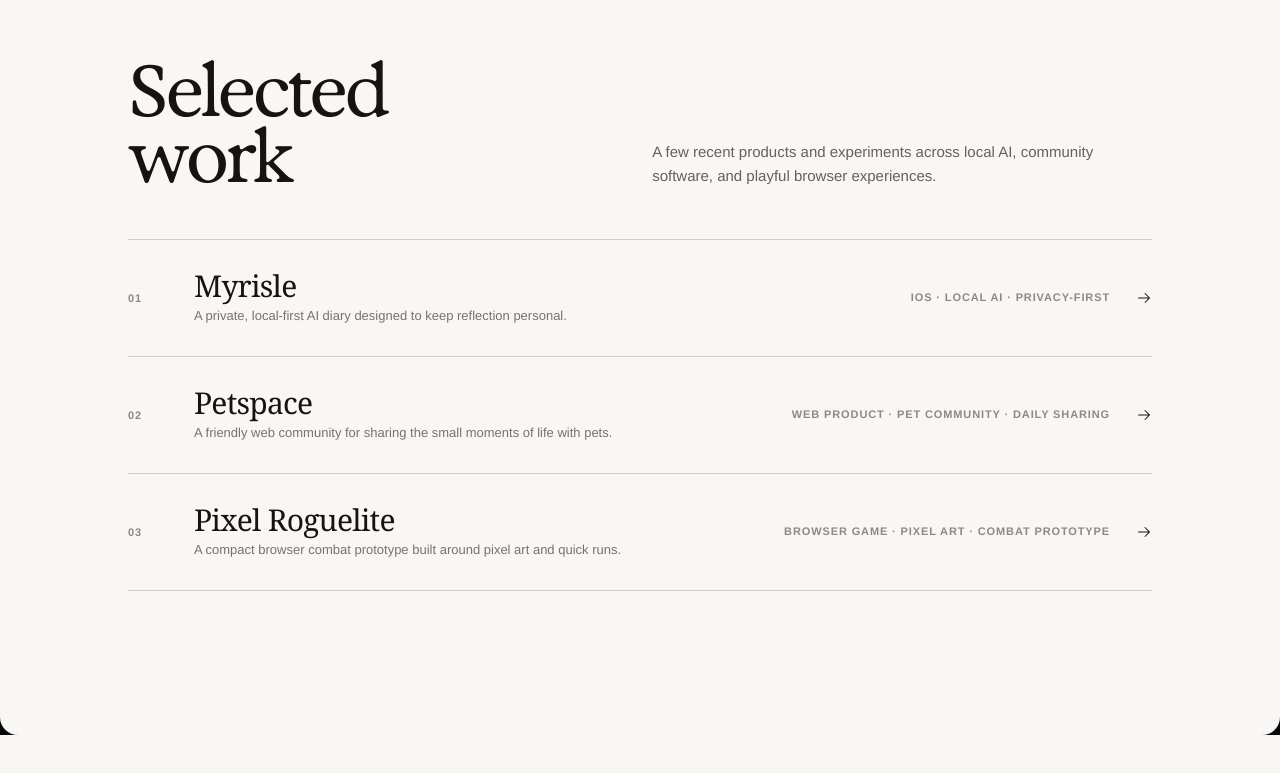
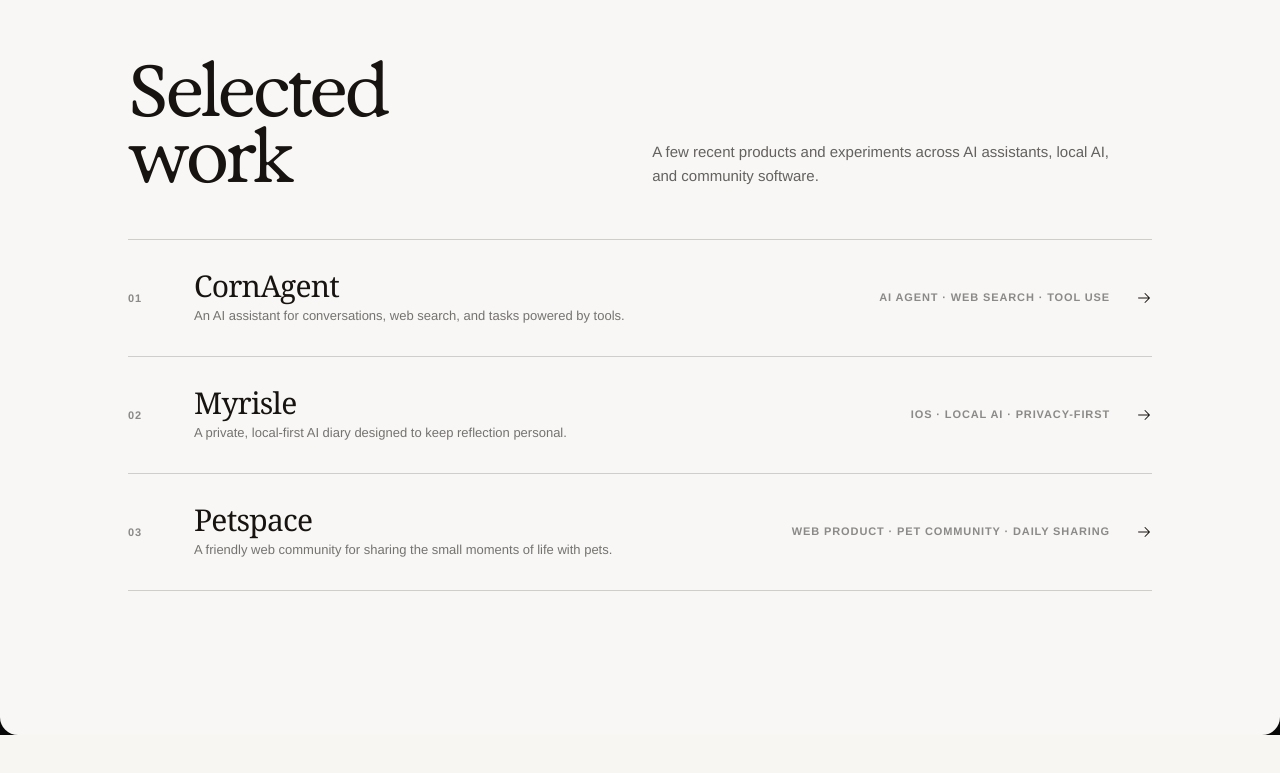
Before and after one commit to XiaoTongYuCode/xiaotongyu.com, a Next.js app: page /work in a window 1280 px wide. Shown: the part 101-874 px from the top of the page. Built offline with nearby package versions, Linux system fonts and the light colour scheme.

Commit message:
更新作品列表，将 CornAgent 置于首位

```diff
--- a/app/_i18n/locales/en-US.ts
+++ b/app/_i18n/locales/en-US.ts
@@ -46,7 +46,7 @@ export const enUS: LocaleMessages = {
       paragraphs: [
         "I am Xiaotong Yu (Chinese name: 肖彤宇), also known online as XiaoTongYu. xiaotongyu.com is my personal space on the web—a place for product practice, AI experiments, engineering work, and an ongoing exploration of interface and interaction.",
         "I like turning early ideas into products people can actually use. From information structure and interaction feedback to maintainable implementation, I try to make each step clear, dependable, and grounded in real tasks.",
-        "Recent work includes Myrisle, a privacy-first local AI diary; Petspace, a pet community built around everyday sharing; and Pixel Roguelite, a pixel-art browser combat prototype.",
+        "Recent work includes CornAgent, an AI assistant for conversations, search, and tool-based tasks; Myrisle, a privacy-first local AI diary; and Petspace, a pet community built around everyday sharing.",
         "In AI applications, I care about how models connect with retrieval, tools, and human review to become workflows people want to return to—not just polished one-off demos.",
       ],
       closing: "New work, experiments, and engineering notes will keep growing here.",
@@ -55,9 +55,16 @@ export const enUS: LocaleMessages = {
     work: {
       heading: "Selected work",
       intro:
-        "A few recent products and experiments across local AI, community software, and playful browser experiences.",
+        "A few recent products and experiments across AI assistants, local AI, and community software.",
       itemAria: "Open project",
       items: [
+        {
+          title: "CornAgent",
+          description:
+            "An AI assistant for conversations, web search, and tasks powered by tools.",
+          kind: "AI agent · Web search · Tool use",
+          url: "https://cornagent.xiaotongyu.com/chat",
+        },
         {
           title: "Myrisle",
           description:
@@ -71,13 +78,6 @@ export const enUS: LocaleMessages = {
             "A friendly web community for sharing the small moments of life with pets.",
           kind: "Web product · Pet community · Daily sharing",
           url: "https://petspace.xiaotongyu.com/",
-        },
-        {
-          title: "Pixel Roguelite",
-          description:
-            "A compact browser combat prototype built around pixel art and quick runs.",
-          kind: "Browser game · Pixel art · Combat prototype",
-          url: "https://pixel-roguelite.vercel.app/",
         },
       ],
     },
--- a/app/_i18n/locales/zh-CN.ts
+++ b/app/_i18n/locales/zh-CN.ts
@@ -45,7 +45,7 @@ export const zhCN: LocaleMessages = {
       paragraphs: [
         "我是肖彤宇，英文名 Xiaotong Yu，常用网络名称 XiaoTongYu。xiaotongyu.com 是我在互联网上的一块个人空间，用来整理产品实践、AI 实验、工程作品，以及我对界面与交互的持续探索。",
         "我喜欢把早期想法变成真正能使用的产品：从信息结构、交互反馈到可维护实现，尽量让每一步都清楚、可靠，并服务于实际任务。",
-        "最近的作品包括 Myrisle——隐私优先的本地 AI 日记，Petspace——围绕日常分享的宠物社区，以及 Pixel Roguelite——一款像素风浏览器战斗原型。",
+        "最近的作品包括 CornAgent——支持对话、搜索与工具调用的 AI 助手，Myrisle——隐私优先的本地 AI 日记，以及 Petspace——围绕日常分享的宠物社区。",
         "在 AI 应用里，我更关心模型如何与检索、工具和人工复核连接起来，最终成为人们愿意反复使用的工作流，而不只是一次漂亮的演示。",
       ],
       closing: "新的作品、实验与工程笔记还会继续长出来。",
@@ -54,9 +54,16 @@ export const zhCN: LocaleMessages = {
     work: {
       heading: "精选作品",
       intro:
-        "近期围绕本地 AI、社区产品与浏览器体验完成的几个项目与实验。",
+        "近期围绕 AI 助手、本地 AI 与社区产品完成的几个项目与实验。",
       itemAria: "打开项目",
       items: [
+        {
+          title: "CornAgent",
+          description:
+            "一个支持对话、联网搜索与工具调用的 AI 助手，让想法逐步变成结果。",
+          kind: "AI 智能体 · 联网搜索 · 工具调用",
+          url: "https://cornagent.xiaotongyu.com/chat",
+        },
         {
           title: "Myrisle",
           description:
@@ -70,13 +77,6 @@ export const zhCN: LocaleMessages = {
             "一个围绕宠物日常与细小快乐展开的友好网页社区。",
           kind: "网页产品 · 宠物社区 · 日常分享",
           url: "https://petspace.xiaotongyu.com/",
-        },
-        {
-          title: "Pixel Roguelite",
-          description:
-            "一款以像素画面、短局节奏与战斗反馈为核心的浏览器原型。",
-          kind: "浏览器游戏 · 像素艺术 · 战斗原型",
-          url: "https://pixel-roguelite.vercel.app/",
         },
       ],
     },
```
Also changed, not shown: public/llms.txt.
